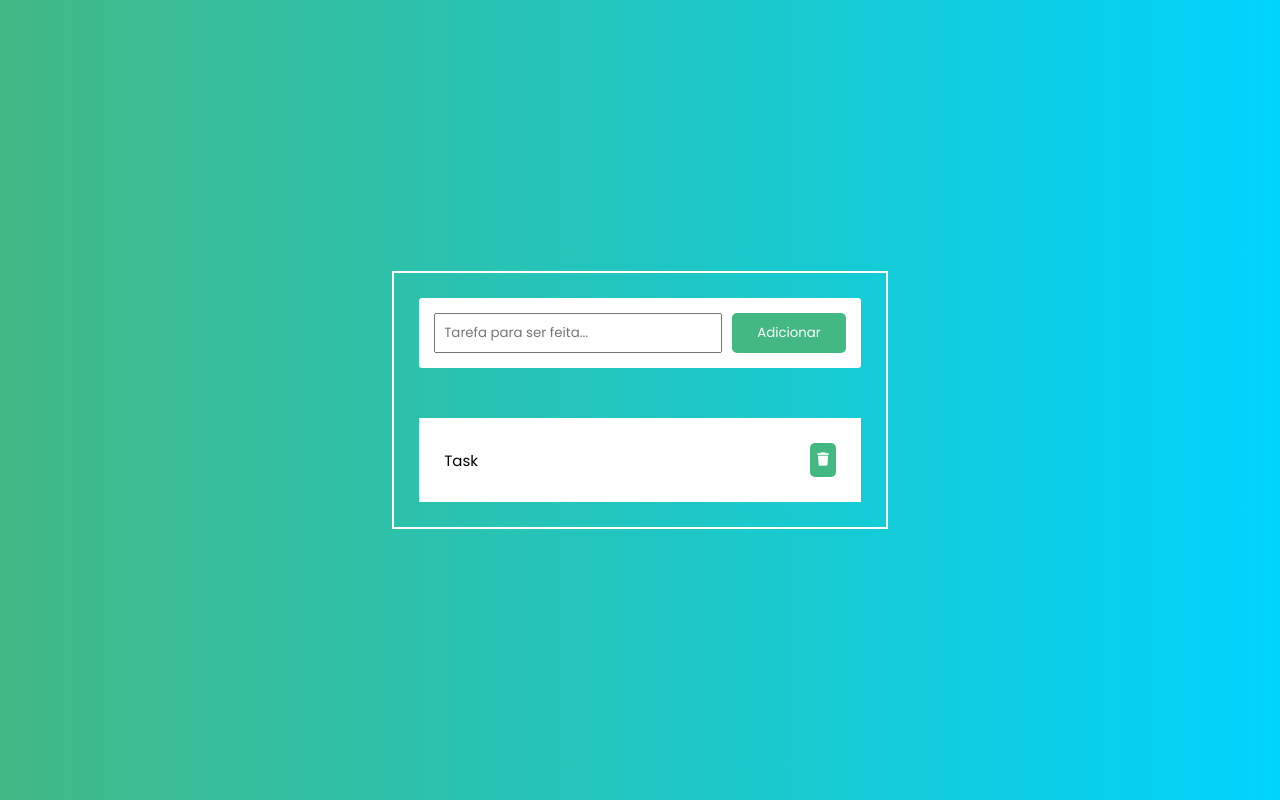
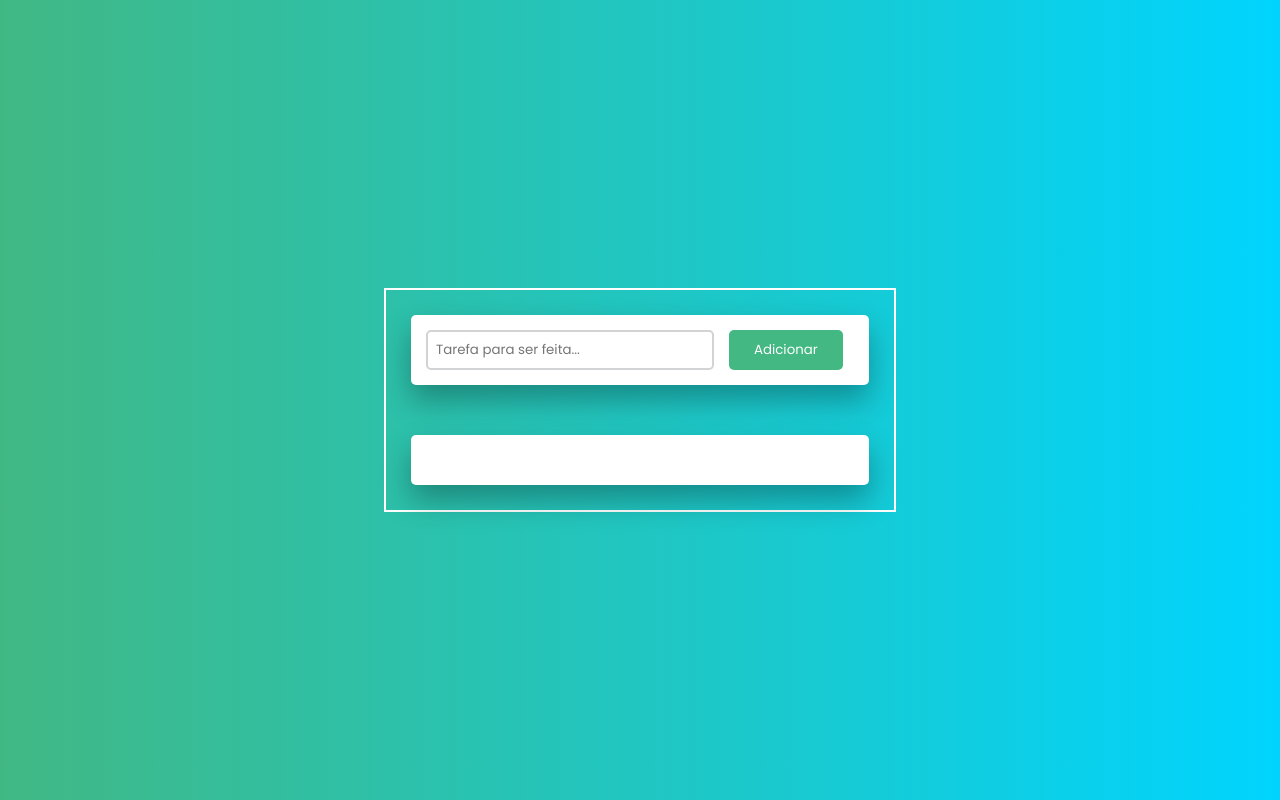
Before and after one commit to JoseAdelson2002/form-pure, a plain HTML site: page index.html in a window 1280 px wide. Drawn offline with Linux system fonts and the light colour scheme.

Commit message:
finaliza html e css por ora

```diff
--- a/index.html
+++ b/index.html
@@ -20,14 +20,9 @@
           class="add-task-text"
           placeholder="Tarefa para ser feita..."
         />
-        <button type="button" class="add-button">Adicionar</button>
+        <button type="button" class="add-task-button">Adicionar</button>
       </div>
-      <div class="show-task">
-        <p class="show-task-text">Task</p>
-        <button type="button" class="delete-task-button">
-          <i class="fa-solid fa-trash"></i>
-        </button>
-      </div>
+      <div class="show-task-container"></div>
     </div>
 
     <script src="main.js"></script>
--- a/style.css
+++ b/style.css
@@ -17,8 +17,10 @@ body {
 
 .container {
   flex-direction: column;
-  border: 2px solid white;
+  border: 2px solid #fff;
   padding: 25px;
+  width: 40%;
+  min-width: 500px;
 }
 
 .add-task-container {
@@ -26,13 +28,20 @@ body {
   padding: 15px;
   margin-bottom: 50px;
   background-color: white;
-  border-radius: 3px;
-  gap: 10px;
+  border-radius: 5px;
+  box-shadow: 0 15px 30px rgba(0, 0, 0, 0.3);
 }
 
 .add-task-container input {
   padding: 8px;
   width: 18rem;
+  border-radius: 5px;
+  border: 2px solid #d1d3d4;
+}
+
+.add-task-container input:focus {
+  outline: none;
+  border-color: #41b884;
 }
 
 .add-task-container button {
@@ -41,24 +50,15 @@ body {
   color: white;
   border-radius: 5px;
   border: none;
+  margin-left: 15px;
 }
 
-.show-task {
+.show-task-container {
   display: flex;
   padding: 25px;
   background-color: white;
   justify-content: space-between;
   align-items: center;
+  border-radius: 5px;
+  box-shadow: 0 15px 30px rgba(0, 0, 0, 0.3);
 }
-
-.show-task p {
-  font-size: 15px;
-}
-
-.show-task button {
-  padding: 7px;
-  background-color: var(--main-button-color);
-  color: white;
-  border: none;
-  border-radius: 5px;
-}
```
